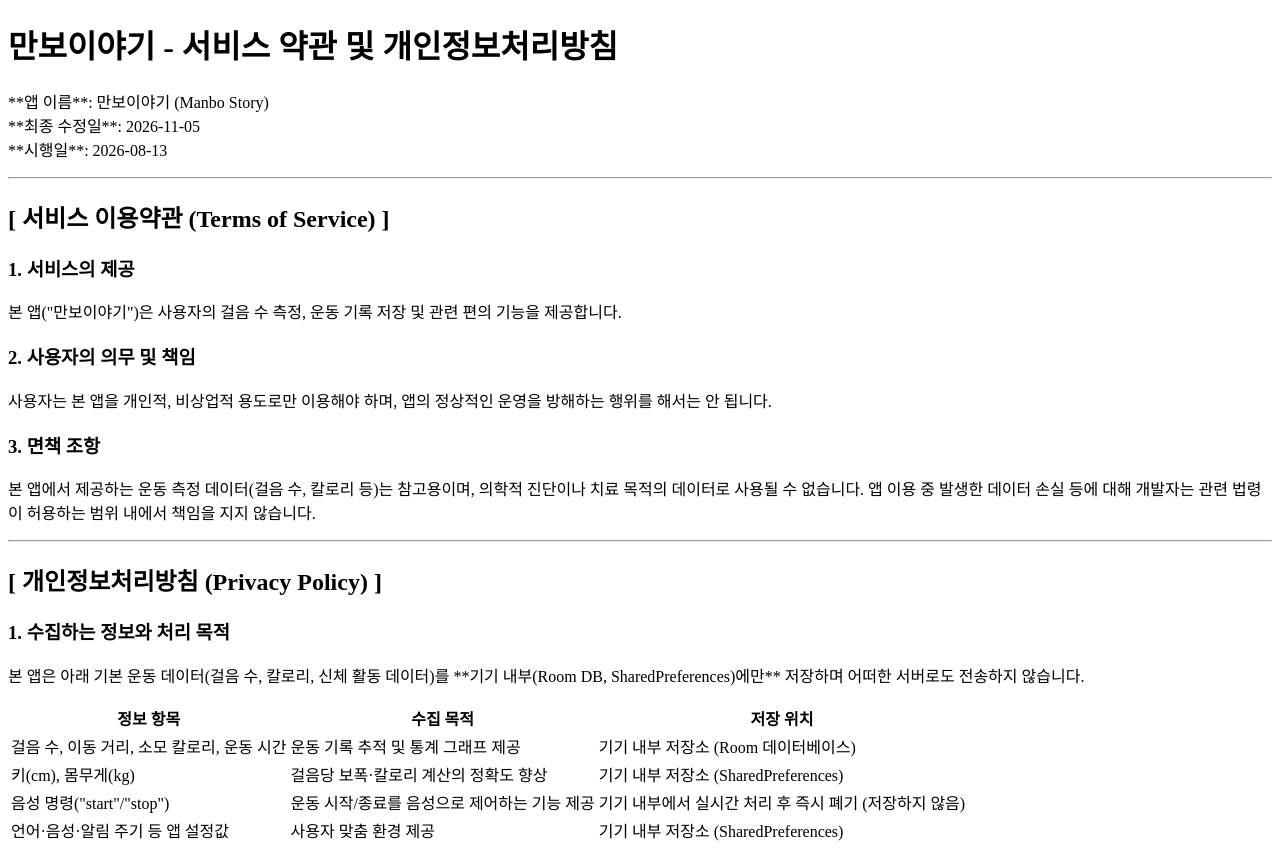
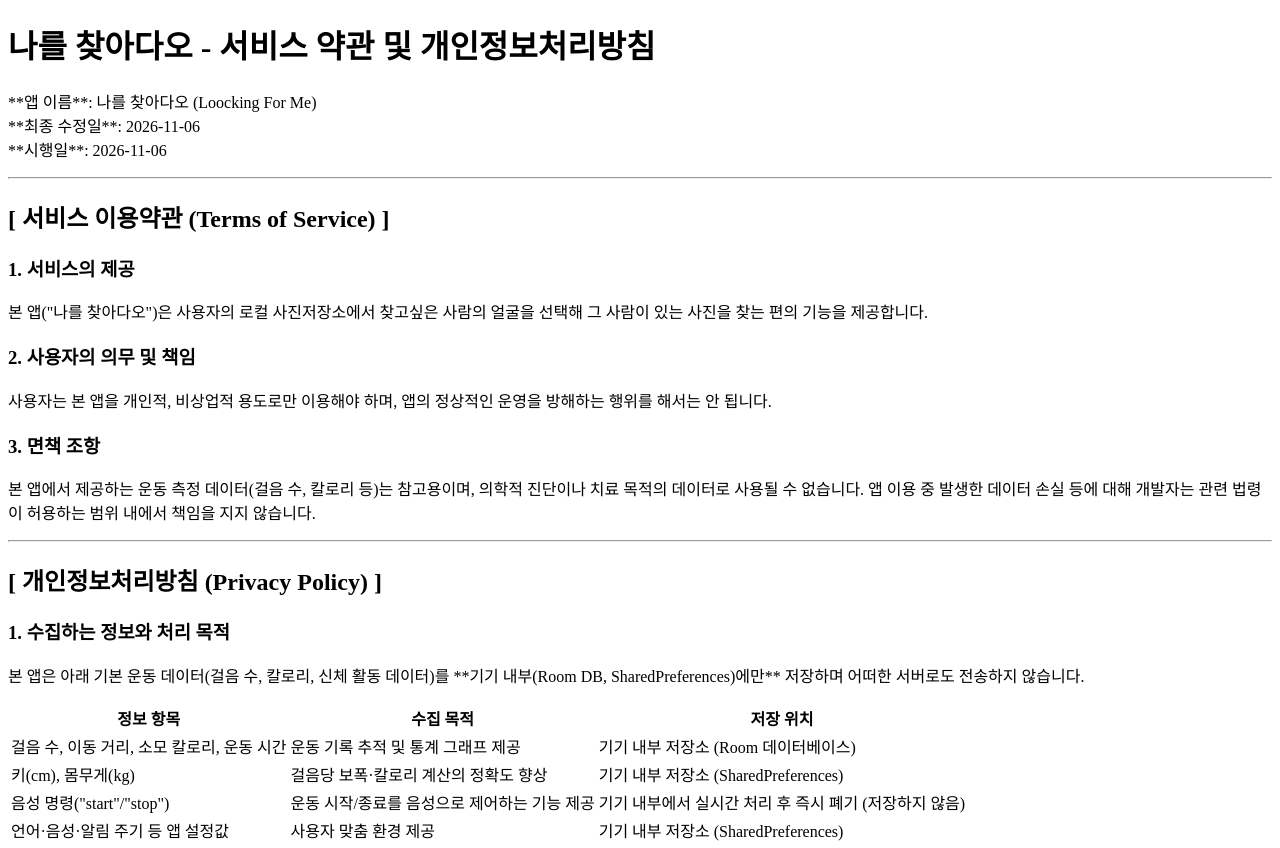
Before and after one commit to Frankensosege/LoockingForMe, a plain HTML site: page index.html in a window 1280 px wide. Shown: the top 848 px of the page. Drawn offline with Linux system fonts and the light colour scheme.

Commit message:
Update index.html

```diff
--- a/index.html
+++ b/index.html
@@ -2,20 +2,20 @@
 <html>
 <head>
     <meta charset="UTF-8">
-    <title>만보이야기 - 서비스 약관 및 개인정보처리방침</title>
+    <title>나를 찾아다오 - 서비스 약관 및 개인정보처리방침</title>
 </head>
 <body>
-    <h1>만보이야기 - 서비스 약관 및 개인정보처리방침</h1>
+    <h1>나를 찾아다오 - 서비스 약관 및 개인정보처리방침</h1>
     <p>
-	**앱 이름**: 만보이야기 (Manbo Story)<br/>
-	**최종 수정일**: 2026-11-05<br/>
-	**시행일**: 2026-08-13<br/>
+	**앱 이름**: 나를 찾아다오 (Loocking For Me)<br/>
+	**최종 수정일**: 2026-11-06<br/>
+	**시행일**: 2026-11-06<br/>
     </p>
 
     <hr>
         <h2>[ 서비스 이용약관 (Terms of Service) ]</h2>
         <h3>1. 서비스의 제공</h3>
-        <p>본 앱("만보이야기")은 사용자의 걸음 수 측정, 운동 기록 저장 및 관련 편의 기능을 제공합니다.</p>
+        <p>본 앱("나를 찾아다오")은 사용자의 로컬 사진저장소에서 찾고싶은 사람의 얼굴을 선택해 그 사람이 있는 사진을 찾는 편의 기능을 제공합니다.</p>
 
         <h3>2. 사용자의 의무 및 책임</h3>
     <p>사용자는 본 앱을 개인적, 비상업적 용도로만 이용해야 하며, 앱의 정상적인 운영을 방해하는 행위를 해서는 안 됩니다.</p>
```
